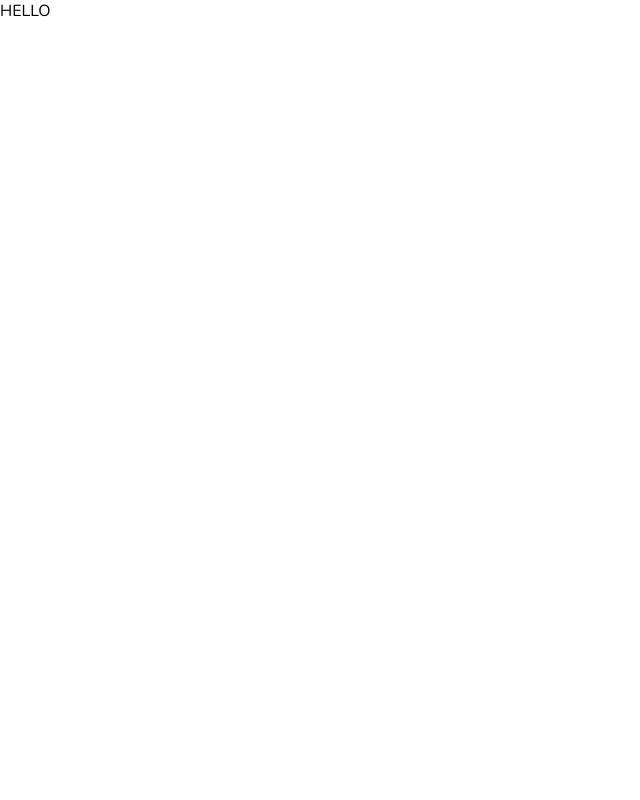
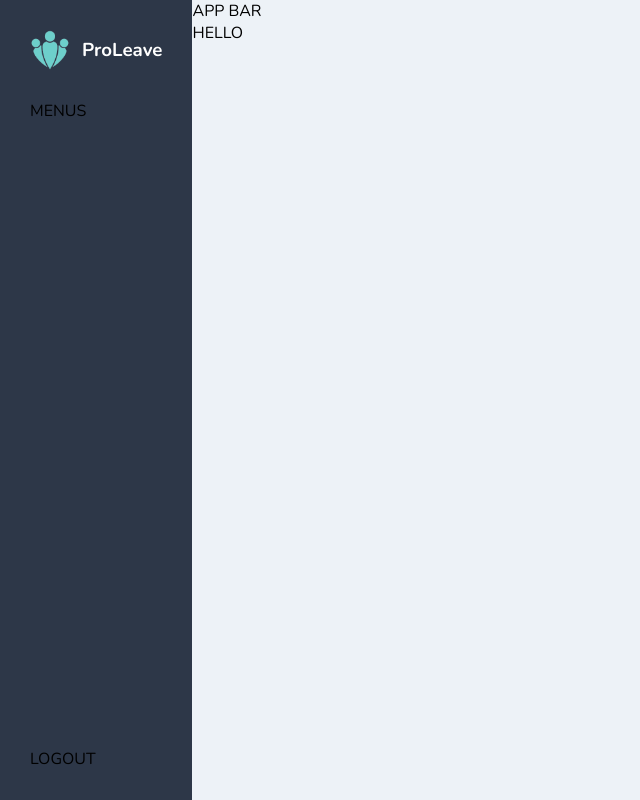
Before and after one commit to ricoputrap/proleave-web, a Next.js app: page / in a window 1280 px wide. Shown: the whole page, without its empty margins (0-640 px from the left). Built offline with nearby package versions, Linux system fonts and the light colour scheme.

Commit message:
init the implementation of side navbar

```diff
--- /dev/null
+++ b/components/organisms/AppBar/index.tsx
@@ -0,0 +1,5 @@
+const AppBar: React.FC = () => {
+  return <div>APP BAR</div>
+}
+
+export default AppBar;
--- /dev/null
+++ b/components/organisms/SideNav/index.styles.ts
@@ -0,0 +1,27 @@
+import styled from "@emotion/styled";
+
+interface ContainerProps {
+  bgColor: string;
+}
+
+export const Container = styled.nav<ContainerProps>`
+  padding: 30px;
+  padding-top: 0;
+  height: 100%;
+  display: flex;
+  flex-direction: column;
+  justify-content: space-between;
+  background-color: ${props => props.bgColor};
+`;
+
+export const Logo = styled.div`
+  display: flex;
+  gap: 12px;
+  align-items: center;
+  height: 100px;
+
+  h3 {
+    margin: 0;
+    color: #FFF;
+  }
+`;
--- /dev/null
+++ b/components/organisms/SideNav/index.tsx
@@ -0,0 +1,30 @@
+import { Container, Logo } from "./index.styles";
+import proLeaveLogo from "../../../assets/logo/logo.png"
+import Image from "next/image";
+import { COLORS } from "../../../styles/variables";
+
+const SideNav: React.FC = () => {
+  return (
+    <Container bgColor={ COLORS.GRAY_700 }>
+      <div>
+        <Logo>
+          <Image
+            src={ proLeaveLogo }
+            alt="ProLeave logo"
+            width={40}
+            height={40}
+          />
+          <h3>ProLeave</h3>
+        </Logo>
+
+        {/* menus */}
+        <div>MENUS</div>
+      </div>
+
+      {/* logout */}
+      <div>LOGOUT</div>
+    </Container>
+  )
+}
+
+export default SideNav;
--- /dev/null
+++ b/components/templates/Layout/index.tsx
@@ -0,0 +1,28 @@
+import { Box } from "@mui/material";
+import React from "react";
+import AppBar from "../../organisms/AppBar";
+import SideNav from "../../organisms/SideNav";
+
+type Props = {
+  children: React.ReactNode
+}
+
+const Layout: React.FC<Props> = ({ children }) => {
+  return (
+    <Box sx={{
+      display: "flex",
+      height: "100vh"
+    }}>
+      <SideNav />
+      <Box sx={{
+        display: "flex",
+        flexDirection: "column"
+      }}>
+        <AppBar />
+        { children }
+      </Box>
+    </Box>
+  )
+}
+
+export default Layout;
--- a/next.config.js
+++ b/next.config.js
@@ -2,6 +2,15 @@
 const nextConfig = {
   reactStrictMode: true,
   swcMinify: true,
+
+  webpack(config) {
+    config.module.rules.push({
+      test: /\.svg$/,
+      use: ["@svgr/webpack"]
+    });
+
+    return config;
+  }
 }
 
 module.exports = nextConfig
--- a/package.json
+++ b/package.json
@@ -9,11 +9,15 @@
     "lint": "next lint"
   },
   "dependencies": {
+    "@emotion/react": "^11.9.3",
+    "@emotion/styled": "^11.9.3",
+    "@mui/material": "^5.9.2",
     "next": "12.2.3",
     "react": "18.2.0",
     "react-dom": "18.2.0"
   },
   "devDependencies": {
+    "@svgr/webpack": "^6.3.1",
     "@types/node": "18.6.3",
     "@types/react": "18.0.15",
     "@types/react-dom": "18.0.6",
--- a/pages/_app.tsx
+++ b/pages/_app.tsx
@@ -1,8 +1,14 @@
 import '../styles/globals.css'
 import type { AppProps } from 'next/app'
+import Layout from '../components/templates/Layout'
+
 
 function MyApp({ Component, pageProps }: AppProps) {
-  return <Component {...pageProps} />
+  return (
+    <Layout>
+      <Component {...pageProps} />
+    </Layout>
+  )
 }
 
 export default MyApp
--- a/styles/globals.css
+++ b/styles/globals.css
@@ -1,10 +1,22 @@
 @import url('https://fonts.googleapis.com/css2?family=Nunito:wght@400;700;800&display=swap');
+
+:root {
+  --color-gray-100: #EDF2F7;
+  --color-gray-200: #E2E8F0;
+  --color-gray-400: #A0AEC0;
+  --color-gray-600: #4A5568;
+  --color-gray-700: #2D3748;
+
+  --color-white: #FFFFFF;
+  --color-black: #000000;
+}
 
 html,
 body {
   padding: 0;
   margin: 0;
   font-family: 'Nunito', sans-serif;
+  background-color: var(--color-gray-100);
 }
 
 a {
@@ -15,3 +27,13 @@ a {
 * {
   box-sizing: border-box;
 }
+
+.flex {
+  display: flex;
+}
+.flex-column {
+  flex-direction: column;
+}
+.flex-between {
+  justify-content: space-between;
+}
--- /dev/null
+++ b/styles/variables.ts
@@ -0,0 +1,12 @@
+enum COLORS {
+  GRAY_100 = "#EDF2F7",
+  GRAY_200 = "#E2E8F0",
+  GRAY_400 = "#A0AEC0",
+  GRAY_600 = "#4A5568",
+  GRAY_700 = "#2D3748",
+
+  WHITE = "#FFFFFF",
+  BLACK = "#000000"
+}
+
+export { COLORS }
```
Also changed, not shown: assets/logo/logo.png (added), 1 other file (tests, documents, lock files or other folders).
